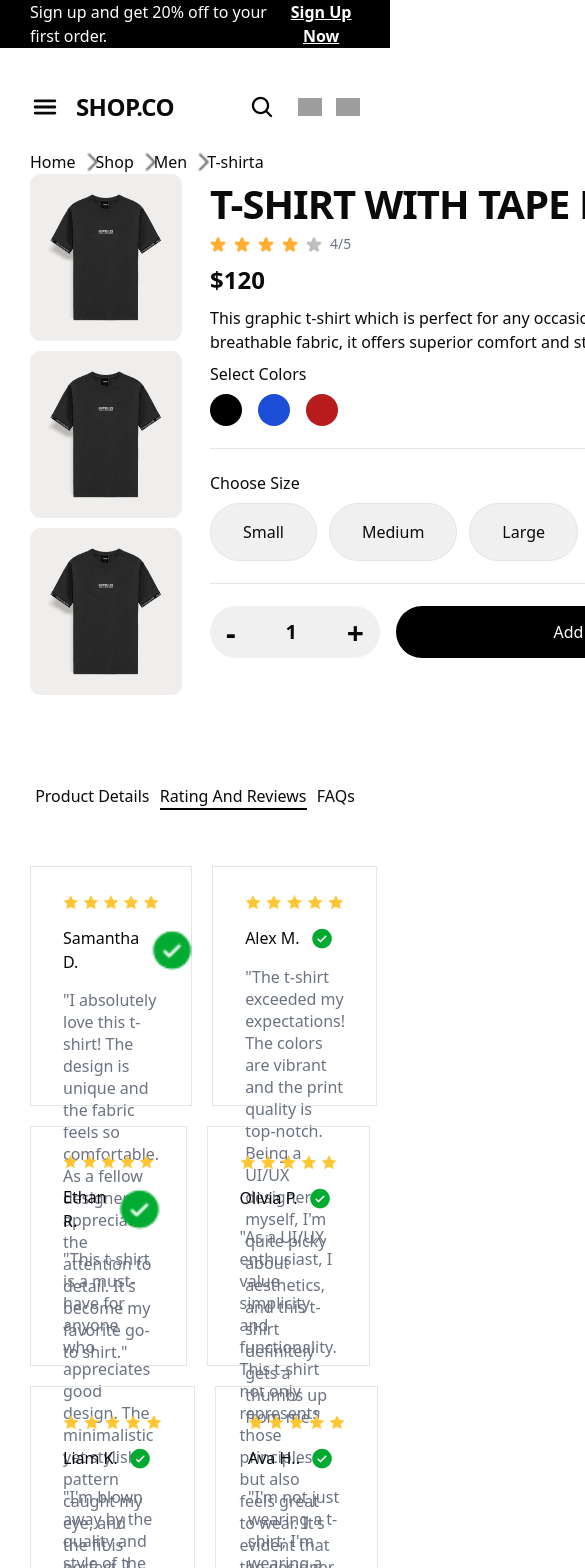
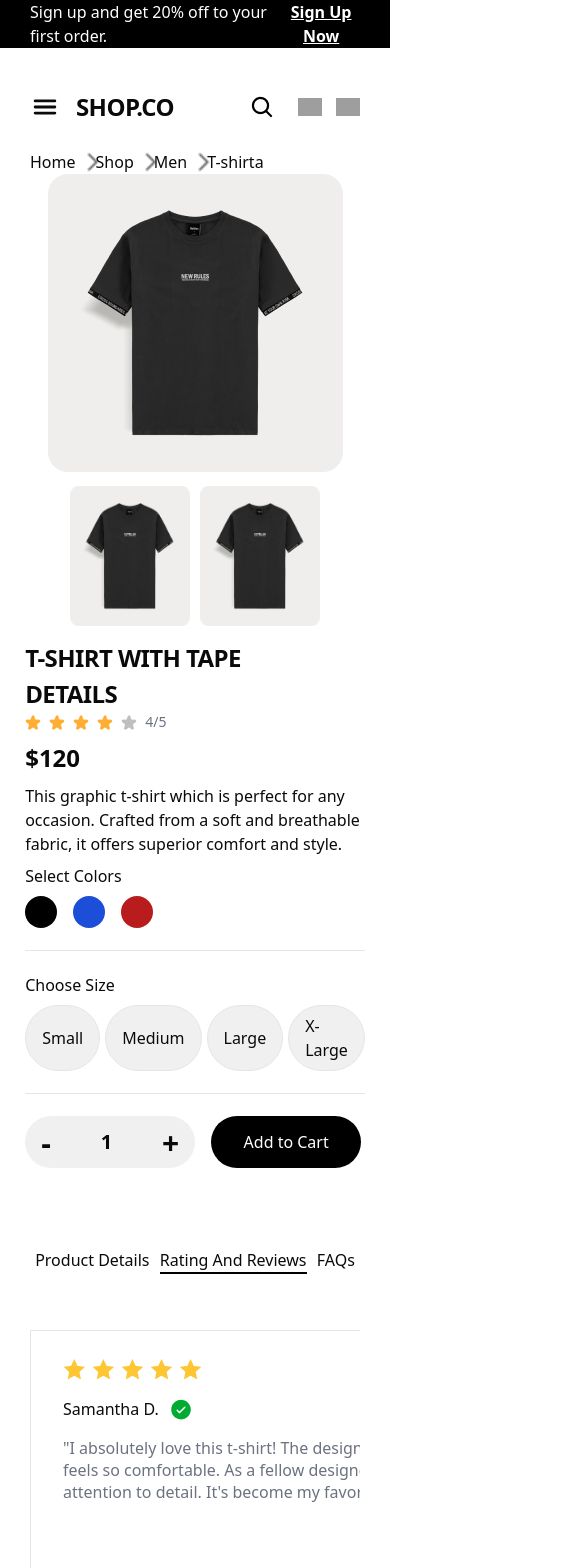
Before and after one commit to Tariq6610/figma-hackathon, a Next.js app: page /product/1 in a window 390 px wide. Shown: the top 1568 px of the page, 585 px wide, since content can reach past the window. Built offline with nearby package versions, Linux system fonts and the light colour scheme; grey boxes are pictures that could not be loaded.

Commit message:
details component has been made responsive

```diff
--- a/src/components/Detail.tsx
+++ b/src/components/Detail.tsx
@@ -13,7 +13,7 @@ const Detail = ({id} : Props) => {
   const productClicked = allProducts.find((product) => (product.id === cardId))!;
 
   return (
-    <div className='max-w-[1440px] 2xl:px-[100px] xl:px-[50px] px-[30px]'>
+    <div className='max-w-[1440px] mx-auto 2xl:px-[100px] xl:px-[50px] px-[30px]'>
 
     <div>
         <ul className='flex '>
@@ -24,17 +24,22 @@ const Detail = ({id} : Props) => {
         </ul>
     </div>
     <div>
-        <div className='h-[530px] flex gap-[14px]'>
-            <div className='flex flex-col gap-[10px]'>
-                <div className='w-[152px] h-[167px] rounded-[20px]'><img className='h-full w-[full]' src={productClicked.image} alt="" /></div>
-                <div className='w-[152px] h-[167px] rounded-[20px]'><img className='h-full w-[full]' src={productClicked.image} alt="" /></div>
-                <div className='w-[152px] h-[167px] rounded-[20px]'><img className='h-full w-[full]' src={productClicked.image} alt="" /></div>
-            </div>
-            <div className='w-[444px] h-[99%] rounded-[20px]'>
-            <img className='h-full w-[full]' src={productClicked.image}alt="" />
+        <div className='min-h-[530px] flex flex-col items-center xl:flex xl:flex-row gap-[14px]'>
+            <div className='flex flex-col-reverse items-center xl:flex xl:flex-row gap-[14px]'>
+              <div className='flex xl:flex-col gap-[10px] '>
+                  <div className='md:w-[152px] md:h-[167px] w-[120px] h-[140px] rounded-[20px]'><img className='h-full w-[full]' src={productClicked.image} alt="" /></div>
+                  <div className='md:w-[152px] md:h-[167px] w-[120px] h-[140px] rounded-[20px]'><img className='h-full w-[full]' src={productClicked.image} alt="" /></div>
+                  <div className='md:w-[152px] md:h-[167px] md:block hidden rounded-[20px]'><img className='h-full w-[full]' src={productClicked.image} alt="" /></div>
+              </div>
+              <div className='md:w-[444px] md:h-[524px] rounded-[20px]'>
+              <img className='h-full w-full' src={productClicked.image}alt="" />
+              </div>
             </div>
         <div className=' flex-1 h-full'>
-            <h1 className='font-E font-extrabold text-[40px] tracking-tight'>{productClicked.name}</h1>
+          <div className='max-w-[90%]'>
+            <h1 className='break-words font-extrabold xl:text-[40px] lg:text-[30px] text-[24px] tracking-tight'>{productClicked.name}</h1>
+
+          </div>
             <div className='flex flex-col gap-[8px]'>
             <div className='w-[140px] h-[20px] flex gap-[8px]'>
                 <img className='object-contain' src={productClicked.stars> 0 ? '/home/fullStar.png' : '/home/noStar.png'} alt="Star" />
@@ -58,11 +63,11 @@ const Detail = ({id} : Props) => {
             </div>
             <hr className='my-[14px]'/>
             <p>Choose Size</p>
-            <div className='flex gap-[12px]'>
-                <div className='py-[16px] border px-[32px] bg-[#F0F0F0] hover:bg-black hover:text-white  rounded-full '>Small</div>
-                <div className='py-[16px] border px-[32px] bg-[#F0F0F0] hover:bg-black hover:text-white  rounded-full '>Medium</div>
-                <div className='py-[16px] border px-[32px] bg-[#F0F0F0] hover:bg-black hover:text-white  rounded-full '>Large</div>
-                <div className='py-[16px] border px-[32px] bg-[#F0F0F0] hover:bg-black hover:text-white  rounded-full '>X-Large</div>
+            <div className='flex gap-[5px] md:gap-[12px]'>
+                <div className='lg:py-[16px] flex justify-center items-center py-[4px] border lg:px-[32px] px-[16px] bg-[#F0F0F0] hover:bg-black hover:text-white  rounded-full '>Small</div>
+                <div className='lg:py-[16px] flex justify-center items-center py-[4px] border lg:px-[32px] px-[16px] bg-[#F0F0F0] hover:bg-black hover:text-white  rounded-full '>Medium</div>
+                <div className='lg:py-[16px] flex justify-center items-center py-[4px] border lg:px-[32px] px-[16px] bg-[#F0F0F0] hover:bg-black hover:text-white  rounded-full '>Large</div>
+                <div className='lg:py-[16px] flex justify-center items-center py-[8px] border lg:px-[32px] px-[16px] bg-[#F0F0F0] hover:bg-black hover:text-white  rounded-full '>X-Large</div>
             </div>
             <hr className='my-[14px]'/>
             <div className='flex gap-[16px]'>
@@ -71,7 +76,7 @@ const Detail = ({id} : Props) => {
                     <p className='text-[20px]'>1</p>
                     <p className='text-[30px]'>+</p>
                 </div>
-                <Link href='/cart'><div className='w-[400px] h-[52px] flex justify-center items-center rounded-full bg-black text-white'>Add to Cart</div></Link>
+                <Link href='/cart'><div className='xl:w-[400px] lg:w-[200px] w-[150px] h-[52px] flex justify-center items-center rounded-full bg-black text-white'>Add to Cart</div></Link>
             </div>
         </div>
         </div>
@@ -82,8 +87,8 @@ const Detail = ({id} : Props) => {
         <div className=' border-b-2 border-black'>Rating And Reviews</div>
         <div>FAQs</div>
       </div>
-    <div className='flex gap-[20px] mb-[20px]'>
-    <div className="w-1/2 border flex flex-col gap-[15px] h-[240px] px-[32px] py-[28px]">
+    <div className='flex gap-[20px] mb-[20px] overflow-x-scroll overflow-y-hidden'>
+    <div className="w-[572px] flex-shrink-0 border flex flex-col gap-[15px] min-h-[240px] px-[32px] py-[28px]">
           <div>
             <img src="/home/frame 10.png" alt="" />
           </div>
@@ -97,7 +102,7 @@ const Detail = ({id} : Props) => {
             </p>
           </div>
         </div>
-        <div className="w-1/2 border flex flex-col gap-[15px] h-[240px] px-[32px] py-[28px]">
+        <div className="w-[572px] flex-shrink-0 border flex flex-col gap-[15px] min-h-[240px] px-[32px] py-[28px]">
           <div>
             <img src="/home/frame 10.png" alt="" />
           </div>
@@ -112,8 +117,8 @@ const Detail = ({id} : Props) => {
           </div>
         </div>
     </div>
-    <div className='flex gap-[20px] mb-[20px]'>
-    <div className="w-1/2 border flex flex-col gap-[15px] h-[240px] px-[32px] py-[28px]">
+    <div className='flex gap-[20px] mb-[20px] overflow-x-scroll overflow-y-hidden'>
+    <div className="w-[572px] flex-shrink-0 border flex flex-col gap-[15px] min-h-[240px] px-[32px] py-[28px]">
           <div>
             <img src="/home/frame 10.png" alt="" />
           </div>
@@ -127,7 +132,7 @@ const Detail = ({id} : Props) => {
             </p>
           </div>
         </div>
-        <div className="w-1/2 border flex flex-col gap-[15px] h-[240px] px-[32px] py-[28px]">
+        <div className="w-[572px] flex-shrink-0 border flex flex-col gap-[15px] min-h-[240px] px-[32px] py-[28px]">
           <div>
             <img src="/home/frame 10.png" alt="" />
           </div>
@@ -142,8 +147,8 @@ const Detail = ({id} : Props) => {
           </div>
         </div>
     </div>
-    <div className='flex gap-[20px] mb-[20px]'>
-    <div className="w-1/2 border flex flex-col gap-[15px] h-[240px] px-[32px] py-[28px]">
+    <div className='flex gap-[20px] mb-[20px] overflow-x-scroll'>
+    <div className="w-[572px] flex-shrink-0 border flex flex-col gap-[15px] min-h-[240px] px-[32px] py-[28px]">
           <div>
             <img src="/home/frame 10.png" alt="" />
           </div>
@@ -159,7 +164,7 @@ const Detail = ({id} : Props) => {
             </p>
           </div>
         </div>
-        <div className="w-1/2 border flex flex-col gap-[15px] h-[240px] px-[32px] py-[28px]">
+        <div className="w-[572px] flex-shrink-0 border flex flex-col gap-[15px] min-h-[240px] px-[32px] py-[28px]">
           <div>
             <img src="/home/frame 10.png" alt="" />
           </div>
@@ -177,8 +182,8 @@ const Detail = ({id} : Props) => {
       <div className='flex justify-center'><button className='w-[230px] h-[52px] flex justify-center items-center border'>Load More Reviews</button></div>
       <>
     <div className=' max-w-[1440px] 2xl:px-[100px] flex flex-col items-center gap-[55px] xl:px-[50px] px-[30px] mt-[72px]'>
-        <h1 className='font-bold text-[48px] tracking-tight'> YOU MIGHT ALSO LIKE</h1>
-        <div className='flex gap-[20px]'>
+        <h1 className='font-bold xl:text-[48px] lg:text-[38px] text-[28px] tracking-tight'> YOU MIGHT ALSO LIKE</h1>
+        <div className='flex gap-[20px] w-full overflow-x-scroll'>
             {recomendedProducts.map((product) => (
                 <ProductCard key={product.id} name={product.name} percentOff={product.percentOff} newPrice={product.newPrice} oldPrice={product.oldPrice} stars={product.stars} rating={product.rating} image={product.image} id={product.id}/>
             ))}
--- a/src/components/Footer.tsx
+++ b/src/components/Footer.tsx
@@ -54,7 +54,7 @@ const Footer = () => {
             </div>
         </div>
     <hr className=' -rotate-1'/>
-    <div className='flex justify-between items-center'>
+    <div className='flex flex-wrap justify-between items-center'>
     <p className='text-[14px] text-gray-600 mt-[25px]'>© 2000-2021, All rights reserved</p>
     <img src="home/Frame 53.png" alt="" />
     </div>
--- a/src/components/Product.tsx
+++ b/src/components/Product.tsx
@@ -32,11 +32,11 @@ const ProductCard = ({name, percentOff = false, newPrice, oldPrice = false, star
         <div className='flex flex-col gap-[8px]'>
             <p className="font-bold text-[18px]">{name}</p>
             <div className='w-[140px] h-[20px] flex gap-[8px]'>
-                <img className='object-contain' src={stars > 0 ? 'home/fullStar.png' : 'home/noStar.png'} alt="Star" />
-                <img className='object-contain' src={stars > 1 ? 'home/fullStar.png' : 'home/noStar.png'} alt="Star" />
-                <img className='object-contain' src={stars > 2 ? 'home/fullStar.png' : 'home/noStar.png'} alt="Star" />
-                <img className='object-contain' src={stars > 3 ? 'home/fullStar.png' : 'home/noStar.png'} alt="Star" />
-                <img className='object-contain' src={stars > 4 ? 'home/fullStar.png' : 'home/noStar.png'} alt="Star" />
+                <img className='object-contain' src={stars > 0 ? '/home/fullStar.png' : '/home/noStar.png'} alt="Star" />
+                <img className='object-contain' src={stars > 1 ? '/home/fullStar.png' : '/home/noStar.png'} alt="Star" />
+                <img className='object-contain' src={stars > 2 ? '/home/fullStar.png' : '/home/noStar.png'} alt="Star" />
+                <img className='object-contain' src={stars > 3 ? '/home/fullStar.png' : '/home/noStar.png'} alt="Star" />
+                <img className='object-contain' src={stars > 4 ? '/home/fullStar.png' : '/home/noStar.png'} alt="Star" />
                 <span className='text-gray-500 text-sm'>{rating}/5</span>
             </div>
             <div className='flex gap-[12px] items-center'><span className='text-[24px] font-bold'>{newPrice}</span>
```
